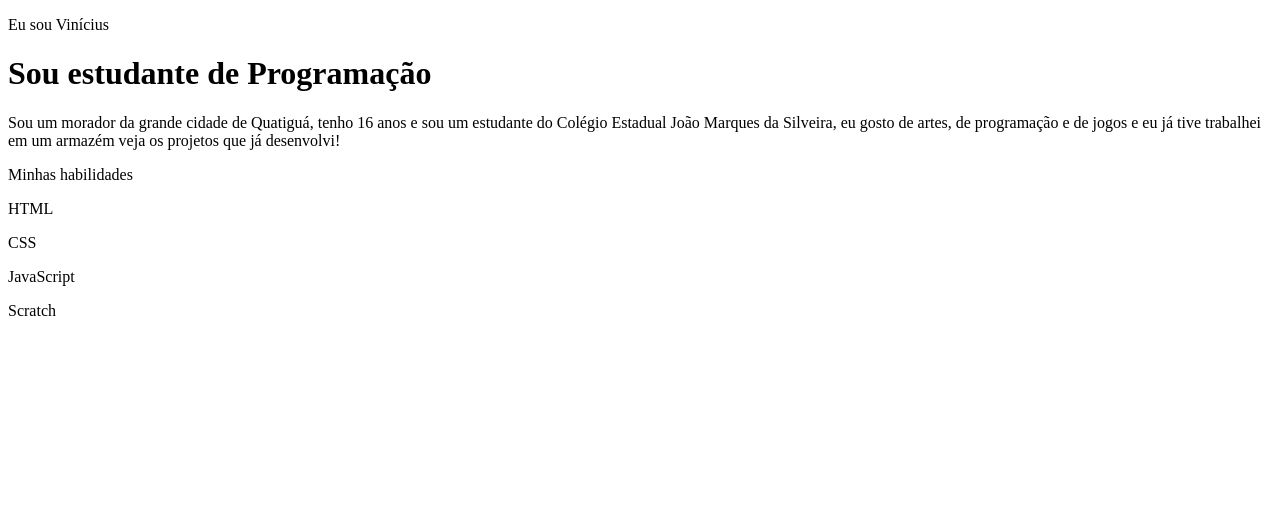
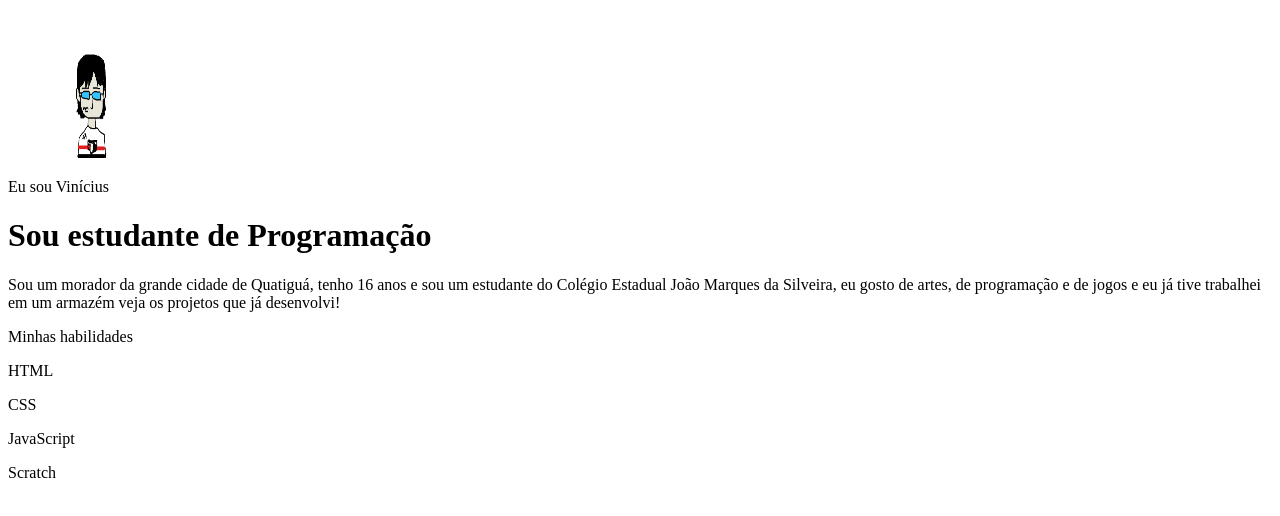
Before and after one commit to vnazreth/projeto1tri, a plain HTML site: page index.html in a window 1280 px wide. Drawn offline with Linux system fonts and the light colour scheme.

Commit message:
Add files via upload

```diff
--- a/index.html
+++ b/index.html
@@ -7,9 +7,9 @@
     <link rel="stylesheet" href="styles.css">
 </head>
 <body>
-    <header class="comtainer"
-    <img src="avatar eu.jpg" alt="Avatar do Vinícius">
-    <p>Eu sou Vinícius</p>
+    <header class="container text-center">
+    <img src="avatar eu.jpg" alt="Avatar do Vinícius" class="rounded-circle" width="150" height="150">
+    <p class="lead">Eu sou Vinícius</p>
     <h1>Sou estudante de Programação</h1>
     <p>Sou um morador da grande cidade de Quatiguá, tenho 16 anos e sou um estudante do
         Colégio Estadual João Marques da Silveira, eu gosto de artes,
```
